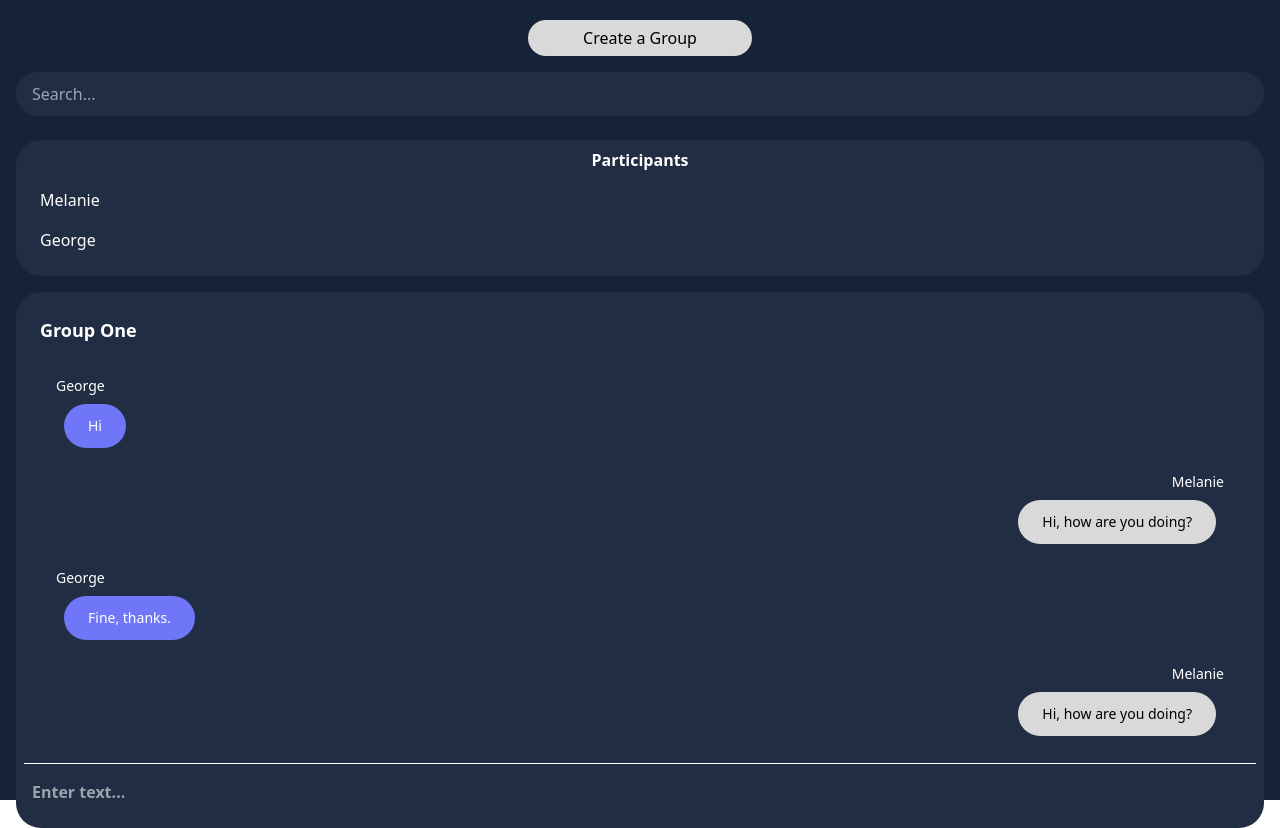
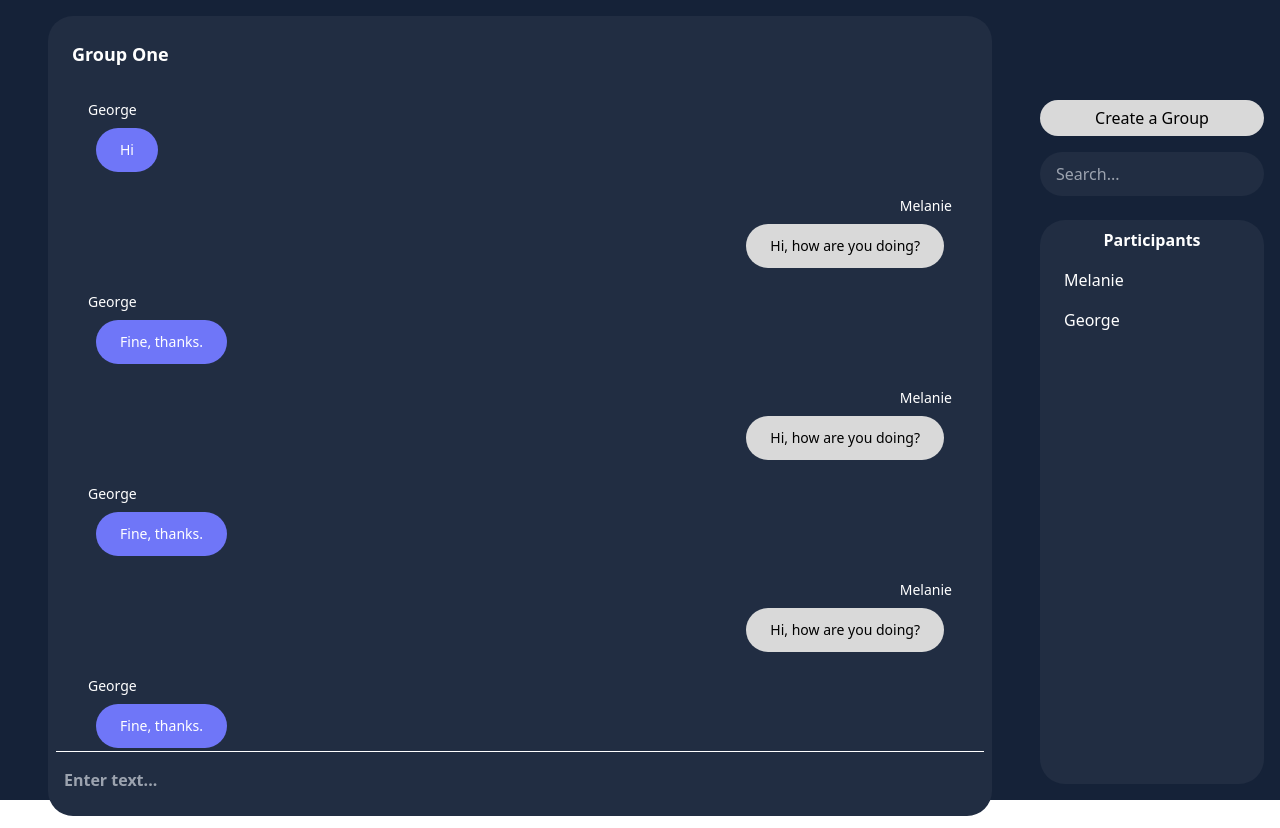
Before and after one commit to CaimeoAI/final_project_group_one, a React (Create React App) app in the folder client/: page / in a window 1280 px wide. Built offline with nearby package versions, Linux system fonts and the light colour scheme.

Commit message:
added inclusion of all folders and files inside src for tailwind in the config.js and finished general work for tablet version responsiveness

```diff
--- a/client/src/App.js
+++ b/client/src/App.js
@@ -1,4 +1,4 @@
-import ChatComponent from './components/Chat/ChatComponent'
+import ChatComponent from './pages/ChatComponent'
 
 function App() {
   return (
--- a/client/src/components/Chat/ChatComponent.js
+++ /dev/null
@@ -1,17 +0,0 @@
-import ChatSearch from "./ChatSearch"
-import ChatParticipants from "./ChatParticipants";
-import ChatFeed from "./ChatFeed";
-import ChatCreateGroup from "./ChatCreateGroup";
-
-export default function ChatComponent() {
-  return (
-    <div className="flex flex-col p-4 text-center text-white h-screen" style={{backgroundColor:"#152238"}}>
-
-        <ChatCreateGroup/>
-        <ChatSearch/>
-        <ChatParticipants/>
-        <ChatFeed/>
-
-    </div>
-  )
-}
--- a/client/src/components/Chat/ChatFeed.js
+++ b/client/src/components/Chat/ChatFeed.js
@@ -13,7 +13,11 @@ export default function ChatFeed() {
             h-screen
             max-h-[536px]
             grow
-            p-2"
+            p-2
+
+            lg:max-h-[820px]
+            lg:mx-8
+            lg:my-auto"
 
         style={{backgroundColor:"#212D42"}}>
 
--- a/client/src/components/Chat/ChatParticipants.js
+++ b/client/src/components/Chat/ChatParticipants.js
@@ -5,7 +5,10 @@ export default function ChatParticipants() {
             mt-6
             p-2
             w-full
-            rounded-[25px]"
+            rounded-[25px]
+
+            lg:h-screen
+            lg:w-[224px]"
         style={{backgroundColor:"#212D42"}}>
 
        <h2 className="font-bold">Participants</h2>
--- a/client/src/components/Chat/ChatSearch.js
+++ b/client/src/components/Chat/ChatSearch.js
@@ -7,7 +7,9 @@ export default function ChatSearch() {
                 rounded-full
                 h-11
                 w-full
-                pl-4"
+                pl-4
+
+                lg:w-[224px]"
 
             style={{backgroundColor: "#212D42"}}
             type="text"
--- /dev/null
+++ b/client/src/pages/ChatComponent.js
@@ -0,0 +1,30 @@
+import ChatCreateGroup from "../components/Chat/ChatCreateGroup.js";
+import ChatSearch from "../components/Chat/ChatSearch.js";
+import ChatParticipants from "../components/Chat/ChatParticipants.js";
+import ChatFeed from "../components/Chat/ChatFeed.js";
+
+export default function ChatComponent() {
+    return (
+        <div
+            className="
+                flex
+                flex-col
+                p-4
+                text-center
+                text-white
+                h-screen
+                w-screen
+
+                lg:flex-row-reverse"
+                style={{backgroundColor:"#152238"}}>
+
+                <div className="flex flex-col lg:ml-4 lg:mt-20">
+                    <ChatCreateGroup/>
+                    <ChatSearch/>
+                    <ChatParticipants/>
+                </div>
+
+                <ChatFeed/>
+        </div>
+    )
+}
--- a/client/tailwind.config.js
+++ b/client/tailwind.config.js
@@ -1,8 +1,7 @@
 /** @type {import('tailwindcss').Config} */
 module.exports = {
   content: [
-    "./src/App.js",
-    "./src/components/Chat/*"
+    "./src/**/*"
   ],  // <---- Add folders that use tailwind in here
   theme: {
     extend: {},
```
Also changed, not shown: client/src/components/Chat/ChatCreateGroup.js (line endings or trailing spaces).
